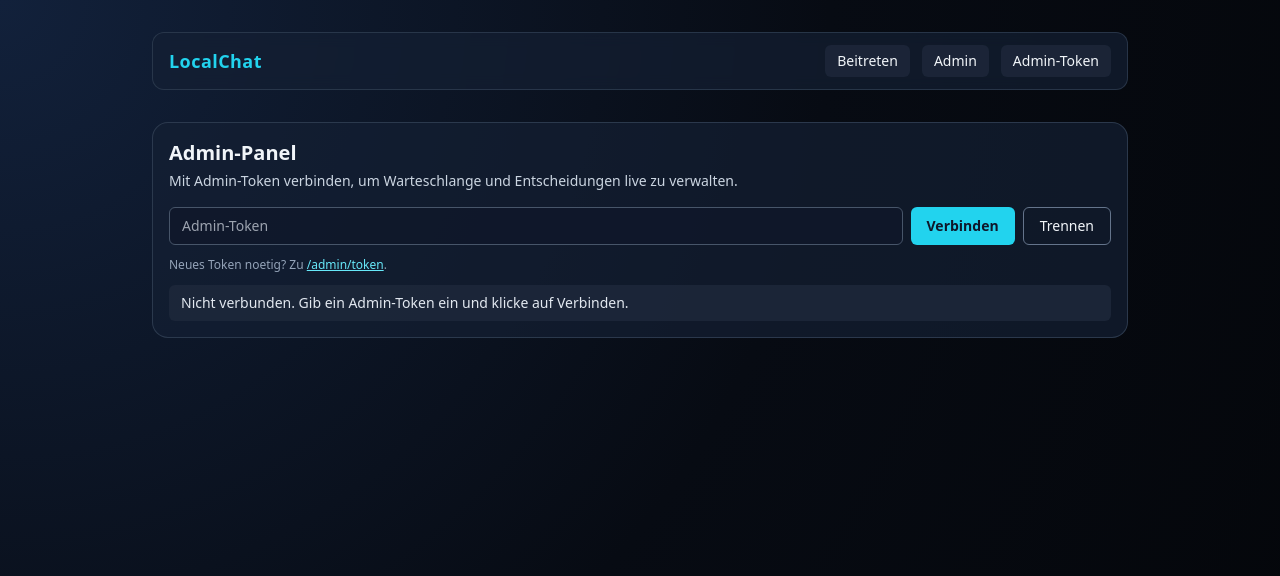
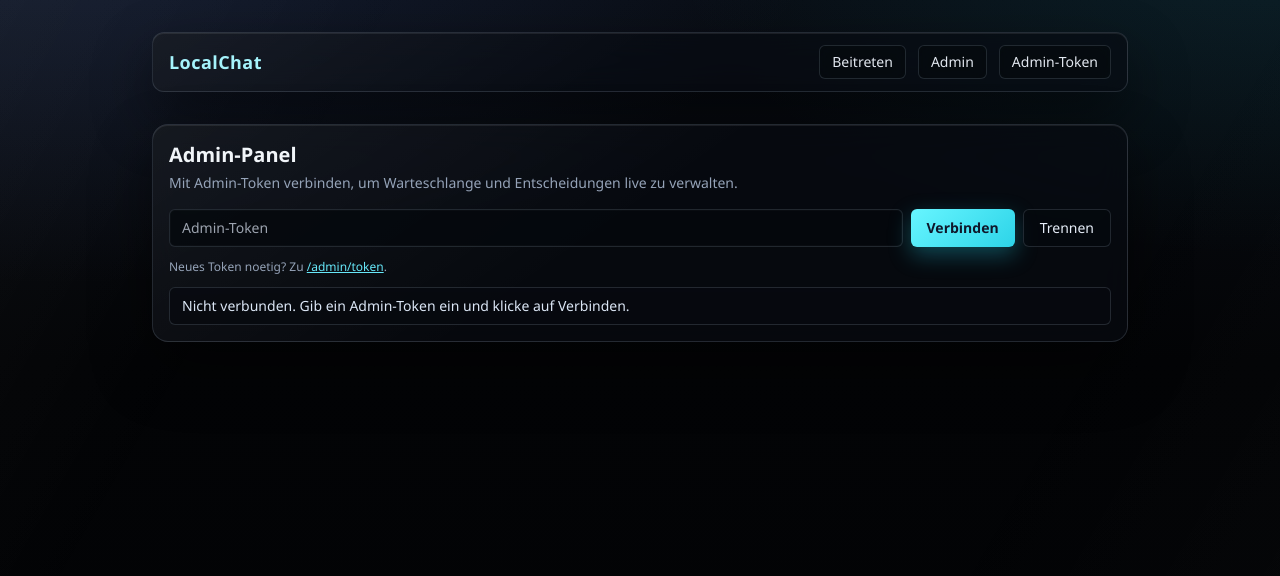
Before and after one commit to Phoenix1485/local-chat-server, a Next.js app: page /admin in a window 1280 px wide. Shown: the top 576 px of the page. Built offline with nearby package versions, Linux system fonts and the light colour scheme.

Commit message:
update: changed UI/UX design => modern glassmorphism effect

```diff
--- a/app/admin/page.tsx
+++ b/app/admin/page.tsx
@@ -182,20 +182,20 @@ export default function AdminPage() {
 
   return (
     <main className="space-y-4">
-      <section className="rounded-2xl border border-slate-700/80 bg-panel/70 p-4">
+      <section className="glass-panel rounded-2xl p-4">
         <h1 className="text-xl font-semibold">Admin-Panel</h1>
-        <p className="mt-1 text-sm text-slate-300">Mit Admin-Token verbinden, um Warteschlange und Entscheidungen live zu verwalten.</p>
+        <p className="surface-muted mt-1 text-sm">Mit Admin-Token verbinden, um Warteschlange und Entscheidungen live zu verwalten.</p>
 
         <div className="mt-4 flex flex-col gap-2 sm:flex-row">
           <input
             value={adminTokenInput}
             onChange={(event) => setAdminTokenInput(event.target.value)}
-            className="flex-1 rounded-md border border-slate-600 bg-slate-900/80 px-3 py-2 text-sm outline-none ring-accent/70 focus:ring-2"
+            className="glass-input flex-1 text-sm"
             placeholder="Admin-Token"
           />
           <button
             type="button"
-            className="rounded-md bg-accent px-4 py-2 text-sm font-semibold text-slate-900 hover:bg-cyan-300"
+            className="btn-primary text-sm"
             onClick={() => {
               const token = adminTokenInput.trim();
               localStorage.setItem('chat_admin_token', token);
@@ -208,7 +208,7 @@ export default function AdminPage() {
           </button>
           <button
             type="button"
-            className="rounded-md border border-slate-500 px-4 py-2 text-sm hover:bg-slate-800"
+            className="btn-soft"
             onClick={() => {
               localStorage.removeItem('chat_admin_token');
               setAdminTokenInput('');
@@ -221,7 +221,7 @@ export default function AdminPage() {
             Trennen
           </button>
         </div>
-        <p className="mt-3 text-xs text-slate-400">
+        <p className="surface-muted mt-3 text-xs">
           Neues Token noetig? Zu{' '}
           <Link href="/admin/token" className="text-cyan-300 underline hover:text-cyan-200">
             /admin/token
@@ -230,22 +230,22 @@ export default function AdminPage() {
         </p>
 
         {!activeToken ? (
-          <p className="mt-3 rounded-md bg-slate-800/80 px-3 py-2 text-sm text-slate-200">
+          <p className="alert-info mt-3 rounded-md px-3 py-2 text-sm">
             Nicht verbunden. Gib ein Admin-Token ein und klicke auf Verbinden.
           </p>
         ) : null}
         {isConnecting ? (
-          <p className="mt-3 rounded-md bg-slate-800/80 px-3 py-2 text-sm text-slate-200">Verbinde und lade Live-Daten...</p>
+          <p className="alert-info mt-3 rounded-md px-3 py-2 text-sm">Verbinde und lade Live-Daten...</p>
         ) : null}
-        {error ? <p className="mt-3 rounded-md bg-rose-900/30 px-3 py-2 text-sm text-rose-200">{error}</p> : null}
+        {error ? <p className="alert-error mt-3 rounded-md px-3 py-2 text-sm">{error}</p> : null}
       </section>
 
       {snapshot ? <section className="grid gap-4 md:grid-cols-2">
-        <div className="rounded-2xl border border-slate-700/80 bg-panel/70 p-4">
-          <h2 className="text-sm font-semibold uppercase tracking-wide text-slate-300">Wartend ({pendingCount})</h2>
+        <div className="glass-panel rounded-2xl p-4">
+          <h2 className="surface-muted text-sm font-semibold uppercase tracking-wide">Wartend ({pendingCount})</h2>
           <ul className="mt-3 space-y-2">
             {pendingUsers.map((user) => (
-              <li key={user.id} className="rounded-lg border border-slate-700/70 bg-slate-900/65 p-3">
+              <li key={user.id} className="glass-card rounded-lg p-3">
                 <div className="flex items-center justify-between gap-2">
                   <div>
                     <p className="text-sm font-semibold text-slate-100">{user.name}</p>
@@ -273,15 +273,15 @@ export default function AdminPage() {
                 </div>
               </li>
             ))}
-            {pendingUsers.length === 0 ? <li className="text-sm text-slate-400">Keine wartenden Nutzer.</li> : null}
+            {pendingUsers.length === 0 ? <li className="surface-muted text-sm">Keine wartenden Nutzer.</li> : null}
           </ul>
         </div>
 
-        <div className="rounded-2xl border border-slate-700/80 bg-panel/70 p-4">
-          <h2 className="text-sm font-semibold uppercase tracking-wide text-slate-300">Freigegeben ({approvedUsers.length})</h2>
+        <div className="glass-panel rounded-2xl p-4">
+          <h2 className="surface-muted text-sm font-semibold uppercase tracking-wide">Freigegeben ({approvedUsers.length})</h2>
           <ul className="mt-3 space-y-2">
             {approvedUsers.map((user) => (
-              <li key={user.id} className="rounded-lg border border-slate-700/70 bg-slate-900/65 p-3 text-sm text-slate-100">
+              <li key={user.id} className="glass-card rounded-lg p-3 text-sm text-slate-100">
                 <div className="flex items-center justify-between gap-2">
                   <span>{user.name}</span>
                   <StatusPill status={user.status} />
@@ -298,34 +298,34 @@ export default function AdminPage() {
                 </div>
               </li>
             ))}
-            {approvedUsers.length === 0 ? <li className="text-sm text-slate-400">Noch keine freigegebenen Nutzer.</li> : null}
+            {approvedUsers.length === 0 ? <li className="surface-muted text-sm">Noch keine freigegebenen Nutzer.</li> : null}
           </ul>
 
-          <h2 className="mt-5 text-sm font-semibold uppercase tracking-wide text-slate-300">Abgelehnt ({rejectedUsers.length})</h2>
+          <h2 className="surface-muted mt-5 text-sm font-semibold uppercase tracking-wide">Abgelehnt ({rejectedUsers.length})</h2>
           <ul className="mt-3 space-y-2">
             {rejectedUsers.map((user) => (
-              <li key={user.id} className="rounded-lg border border-slate-700/70 bg-slate-900/65 p-3 text-sm text-slate-100">
+              <li key={user.id} className="glass-card rounded-lg p-3 text-sm text-slate-100">
                 <div className="flex items-center justify-between gap-2">
                   <span>{user.name}</span>
                   <StatusPill status={user.status} />
                 </div>
               </li>
             ))}
-            {rejectedUsers.length === 0 ? <li className="text-sm text-slate-400">Keine abgelehnten Nutzer.</li> : null}
+            {rejectedUsers.length === 0 ? <li className="surface-muted text-sm">Keine abgelehnten Nutzer.</li> : null}
           </ul>
         </div>
       </section> : null}
 
-      {snapshot ? <section className="rounded-2xl border border-slate-700/80 bg-panel/70 p-4">
-        <h2 className="text-sm font-semibold uppercase tracking-wide text-slate-300">Letzte Nachrichten</h2>
+      {snapshot ? <section className="glass-panel rounded-2xl p-4">
+        <h2 className="surface-muted text-sm font-semibold uppercase tracking-wide">Letzte Nachrichten</h2>
         <ul className="mt-3 space-y-2">
           {recentMessages.map((message) => (
-            <li key={message.id} className="rounded-lg border border-slate-700/70 bg-slate-900/65 p-3">
+            <li key={message.id} className="glass-card rounded-lg p-3">
               <p className="text-xs text-slate-400">{new Date(message.createdAt).toLocaleTimeString()} - {message.userName}</p>
               <p className="mt-1 text-sm text-slate-100">{message.text}</p>
             </li>
           ))}
-          {recentMessages.length === 0 ? <li className="text-sm text-slate-400">Noch keine Nachrichten.</li> : null}
+          {recentMessages.length === 0 ? <li className="surface-muted text-sm">Noch keine Nachrichten.</li> : null}
         </ul>
       </section> : null}
     </main>
--- a/app/admin/token/page.tsx
+++ b/app/admin/token/page.tsx
@@ -9,8 +9,8 @@ export default function AdminTokenPage() {
     <Suspense
       fallback={
         <main className="mx-auto max-w-2xl space-y-4">
-          <section className="rounded-2xl border border-slate-700/80 bg-panel/70 p-5">
-            <p className="text-sm text-slate-300">Token-Seite wird geladen...</p>
+          <section className="glass-panel rounded-2xl p-5">
+            <p className="surface-muted text-sm">Token-Seite wird geladen...</p>
           </section>
         </main>
       }
--- a/app/globals.css
+++ b/app/globals.css
@@ -4,10 +4,178 @@
 
 :root {
   color-scheme: dark;
+  --bg-base: #030406;
+  --bg-top: #090d14;
+  --bg-bottom: #020305;
+  --text-main: #e8edf6;
+  --text-muted: #95a3b8;
+  --accent: #67f5ff;
+  --accent-strong: #2dd4e8;
+  --border-soft: rgba(148, 163, 184, 0.2);
+  --border-strong: rgba(148, 163, 184, 0.32);
+  --glass: rgba(8, 12, 18, 0.64);
+  --glass-strong: rgba(10, 15, 22, 0.8);
+  --glass-inset: rgba(3, 6, 10, 0.72);
+  --ok: #34d399;
+  --warn: #f59e0b;
+  --danger: #fb7185;
+  --ease-smooth: cubic-bezier(0.22, 1, 0.36, 1);
+}
+
+*,
+*::before,
+*::after {
+  transition-property: background-color, border-color, color, box-shadow, opacity, transform;
+  transition-duration: 220ms;
+  transition-timing-function: var(--ease-smooth);
+}
+
+html {
+  scroll-behavior: smooth;
 }
 
 body {
   min-height: 100vh;
-  background: radial-gradient(circle at top left, #12213b 0%, #070b13 55%, #04060a 100%);
-  color: #e5edf8;
+  font-family: 'Space Grotesk', 'IBM Plex Sans', 'Segoe UI', sans-serif;
+  background:
+    radial-gradient(85rem 48rem at 5% -20%, rgba(74, 102, 180, 0.22) 0%, transparent 58%),
+    radial-gradient(64rem 35rem at 100% -10%, rgba(26, 154, 168, 0.14) 0%, transparent 60%),
+    linear-gradient(180deg, var(--bg-top) 0%, var(--bg-base) 45%, var(--bg-bottom) 100%);
+  color: var(--text-main);
 }
+
+body::before {
+  content: '';
+  pointer-events: none;
+  position: fixed;
+  inset: 0;
+  background:
+    linear-gradient(120deg, rgba(255, 255, 255, 0.03), rgba(255, 255, 255, 0) 24%),
+    linear-gradient(300deg, rgba(255, 255, 255, 0.02), rgba(255, 255, 255, 0) 28%);
+  z-index: -1;
+}
+
+@keyframes rise-in {
+  from {
+    opacity: 0;
+    transform: translateY(10px) scale(0.992);
+  }
+  to {
+    opacity: 1;
+    transform: translateY(0) scale(1);
+  }
+}
+
+@layer components {
+  .glass-panel {
+    border: 1px solid var(--border-soft);
+    background:
+      linear-gradient(145deg, rgba(255, 255, 255, 0.05), rgba(255, 255, 255, 0) 48%),
+      var(--glass);
+    backdrop-filter: blur(16px) saturate(128%);
+    box-shadow:
+      0 26px 60px rgba(0, 0, 0, 0.48),
+      inset 0 1px 0 rgba(255, 255, 255, 0.08);
+    animation: rise-in 300ms var(--ease-smooth);
+  }
+
+  .glass-card {
+    border: 1px solid var(--border-soft);
+    background:
+      linear-gradient(145deg, rgba(255, 255, 255, 0.04), rgba(255, 255, 255, 0) 45%),
+      var(--glass-strong);
+    box-shadow:
+      0 14px 34px rgba(0, 0, 0, 0.38),
+      inset 0 1px 0 rgba(255, 255, 255, 0.06);
+  }
+
+  .glass-inset {
+    border: 1px solid var(--border-soft);
+    background: var(--glass-inset);
+    box-shadow: inset 0 1px 0 rgba(255, 255, 255, 0.04);
+  }
+
+  .surface-muted {
+    color: var(--text-muted);
+  }
+
+  .nav-link {
+    @apply rounded-md px-3 py-1.5 text-sm font-medium text-slate-200;
+    border: 1px solid var(--border-soft);
+    background: rgba(6, 10, 14, 0.6);
+    backdrop-filter: blur(10px);
+  }
+
+  .nav-link:hover {
+    border-color: var(--border-strong);
+    background: rgba(12, 18, 26, 0.74);
+    color: #eef8ff;
+  }
+
+  .glass-input {
+    @apply w-full rounded-md px-3 py-2 outline-none;
+    border: 1px solid var(--border-soft);
+    background: rgba(4, 8, 12, 0.75);
+    color: var(--text-main);
+    box-shadow: inset 0 0 0 1px rgba(255, 255, 255, 0.02);
+  }
+
+  .glass-input:focus {
+    border-color: rgba(103, 245, 255, 0.48);
+    box-shadow:
+      0 0 0 2px rgba(103, 245, 255, 0.2),
+      inset 0 0 0 1px rgba(255, 255, 255, 0.03);
+  }
+
+  .file-input {
+    @apply w-full rounded-md p-2 text-xs;
+    border: 1px solid var(--border-soft);
+    background: rgba(4, 8, 12, 0.75);
+    color: #dbe7f7;
+  }
+
+  .file-input::file-selector-button {
+    border: 0;
+    border-radius: 0.4rem;
+    margin-right: 0.5rem;
+    padding: 0.25rem 0.55rem;
+    background: rgba(34, 211, 238, 0.26);
+    color: #d5f9ff;
+    font-weight: 600;
+  }
+
+  .btn-primary {
+    @apply rounded-md px-4 py-2 font-semibold text-slate-900;
+    background: linear-gradient(135deg, var(--accent) 0%, var(--accent-strong) 100%);
+    box-shadow: 0 8px 22px rgba(31, 196, 218, 0.34);
+  }
+
+  .btn-primary:hover {
+    filter: brightness(1.05);
+    transform: translateY(-1px);
+  }
+
+  .btn-soft {
+    @apply rounded-md px-4 py-2 text-sm;
+    border: 1px solid var(--border-soft);
+    background: rgba(5, 9, 14, 0.68);
+    color: #e6edf8;
+  }
+
+  .btn-soft:hover {
+    border-color: var(--border-strong);
+    background: rgba(12, 18, 25, 0.76);
+  }
+
+  .alert-error {
+    border: 1px solid rgba(244, 63, 94, 0.28);
+    background: rgba(80, 12, 27, 0.38);
+    color: #fecdd3;
+  }
+
+  .alert-info {
+    border: 1px solid var(--border-soft);
+    background: rgba(7, 11, 16, 0.72);
+    color: #dbe6f5;
+  }
+}
--- a/app/layout.tsx
+++ b/app/layout.tsx
@@ -11,18 +11,18 @@ export default function RootLayout({ children }: { children: React.ReactNode })
   return (
     <html lang="de">
       <body className="mx-auto min-h-screen max-w-5xl px-4 py-8 text-slate-100 sm:px-6">
-        <header className="mb-8 flex items-center justify-between rounded-xl border border-slate-700/70 bg-panel/70 px-4 py-3 backdrop-blur">
-          <Link href="/" className="text-lg font-semibold tracking-wide text-accent">
+        <header className="glass-panel mb-8 flex items-center justify-between rounded-xl px-4 py-3">
+          <Link href="/" className="text-lg font-semibold tracking-wide text-cyan-200">
             LocalChat
           </Link>
           <nav className="flex gap-3 text-sm">
-            <Link className="rounded-md bg-slate-800/80 px-3 py-1.5 hover:bg-slate-700" href="/">
+            <Link className="nav-link" href="/">
               Beitreten
             </Link>
-            <Link className="rounded-md bg-slate-800/80 px-3 py-1.5 hover:bg-slate-700" href="/admin">
+            <Link className="nav-link" href="/admin">
               Admin
             </Link>
-            <Link className="rounded-md bg-slate-800/80 px-3 py-1.5 hover:bg-slate-700" href="/admin/token">
+            <Link className="nav-link" href="/admin/token">
               Admin-Token
             </Link>
           </nav>
--- a/components/StatusPill.tsx
+++ b/components/StatusPill.tsx
@@ -1,9 +1,9 @@
 import type { UserStatus } from '@/types/chat';
 
 const classes: Record<UserStatus, string> = {
-  pending: 'bg-warn/20 text-orange-200 ring-1 ring-orange-500/40',
-  approved: 'bg-ok/20 text-emerald-200 ring-1 ring-emerald-500/40',
-  rejected: 'bg-danger/20 text-rose-200 ring-1 ring-rose-500/40'
+  pending: 'bg-amber-400/15 text-amber-200 ring-1 ring-amber-300/35 backdrop-blur',
+  approved: 'bg-emerald-400/15 text-emerald-200 ring-1 ring-emerald-300/35 backdrop-blur',
+  rejected: 'bg-rose-400/15 text-rose-200 ring-1 ring-rose-300/35 backdrop-blur'
 };
 
 const labels: Record<UserStatus, string> = {
--- a/package.json
+++ b/package.json
@@ -20,7 +20,7 @@
     "vercel:preflight": "npm run check:all && npm run vercel:build"
   },
   "dependencies": {
-    "mysql2": "3.11.3",
+    "mysql2": "^3.11.3",
     "next": "14.2.20",
     "react": "18.3.1",
     "react-dom": "18.3.1"
```
Also changed, not shown: app/admin/token/AdminTokenClient.tsx (+12 -12 lines), app/chat/page.tsx (+13 -13 lines), app/page.tsx (+6 -6 lines), app/waiting/page.tsx (+8 -8 lines), 1 other file (tests, documents, lock files or other folders).
